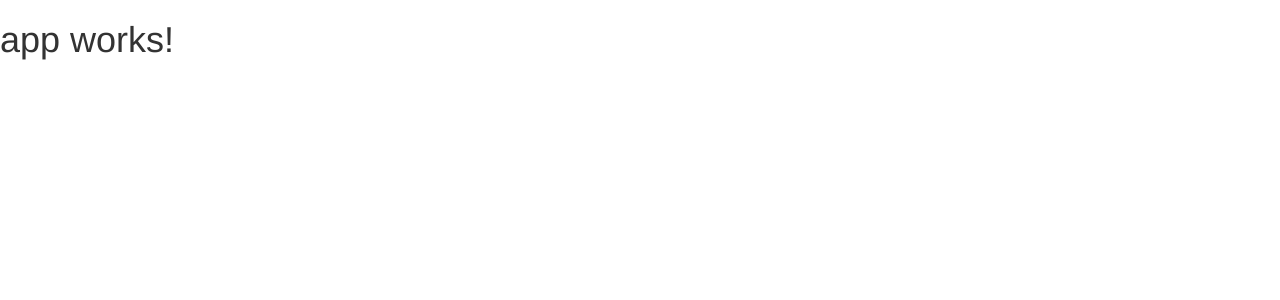
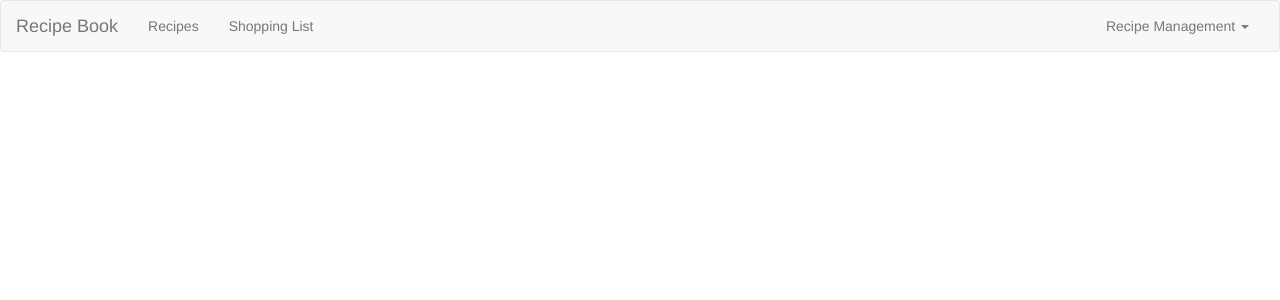
Before and after one commit to rodionz/Angular-Part-of-Freelance-Project, an Angular app: page / in a window 1280 px wide. Shown: the top 300 px of the page. Built offline with nearby package versions, Linux system fonts and the light colour scheme.

Commit message:
header added

```diff
--- a/src/app/app.component.html
+++ b/src/app/app.component.html
@@ -1,3 +1 @@
-<h1>
-  {{title}}
-</h1>
+<app-header></app-header>
--- a/src/app/app.module.ts
+++ b/src/app/app.module.ts
@@ -6,12 +6,14 @@ import { HttpModule } from '@angular/http';
 import { AppComponent } from './app.component';
 import { KupotholimComponent } from './kupotholim/kupotholim.component';
 import { EmployeesComponent } from './employees/employees.component';
+import { HeaderComponent } from './header.component';
 
 @NgModule({
   declarations: [
     AppComponent,
     KupotholimComponent,
-    EmployeesComponent
+    EmployeesComponent,
+    HeaderComponent
   ],
   imports: [
     BrowserModule,
--- /dev/null
+++ b/src/app/header.component.html
@@ -0,0 +1,29 @@
+<nav class="navbar navbar-default">
+  <div class="container-fluid">
+
+    <div class="navbar-header">
+      <a class="navbar-brand">Recipe Book</a>
+    </div>
+
+
+    <div class="collapse navbar-collapse" id="bs-example-navbar-collapse-1">
+      <ul class="nav navbar-nav">
+        <li routerLinkActive="active"><a href="">Recipes</a></li>
+        <li routerLinkActive="active"><a href="">Shopping List</a></li>
+      </ul>
+      <ul class="nav navbar-nav navbar-right">
+        <li class="dropdown">
+          <a
+            class="dropdown-toggle"
+            role="button"
+            aria-haspopup="true"
+            aria-expanded="false">Recipe Management <span class="caret"></span></a>
+          <ul class="dropdown-menu">
+            <li><a  style="cursor: pointer;">Store Recipes</a></li>
+            <li><a  style="cursor: pointer;">Retrieve Recipes</a></li>
+          </ul>
+        </li>
+      </ul>
+    </div>
+  </div>
+</nav>
--- /dev/null
+++ b/src/app/header.component.ts
@@ -0,0 +1,15 @@
+import { Component, OnInit } from '@angular/core';
+
+@Component({
+  selector: 'app-header',
+  templateUrl: './header.component.html'
+
+})
+export class HeaderComponent implements OnInit {
+
+  constructor() { }
+
+  ngOnInit() {
+  }
+
+}
```
Also changed, not shown: 1 other file (tests, documents, lock files or other folders).
